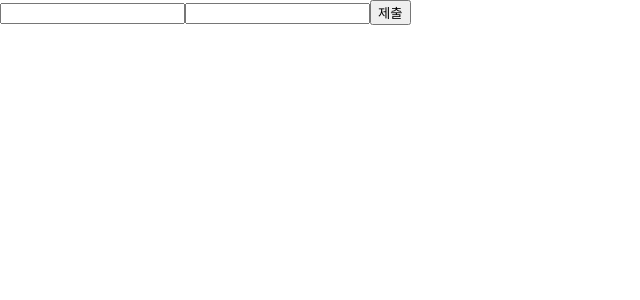
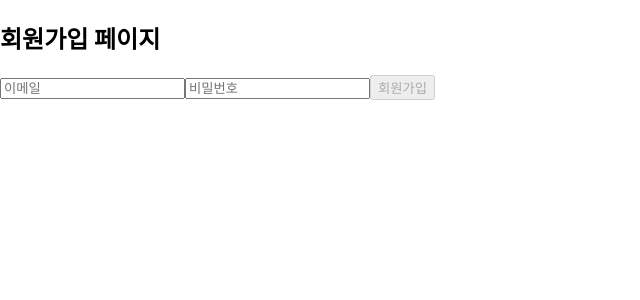
Before and after one commit to JulyK9/wanted-pre-onboarding-frontend-last, a React (Create React App) app: page /signup in a window 1280 px wide. Shown: the top 300 px of the page, without its empty margins (0-640 px from the left). Built offline with nearby package versions, Linux system fonts and the light colour scheme.

Commit message:
회원가입 페이지 로직 작성

```diff
--- a/src/pages/SignUp.jsx
+++ b/src/pages/SignUp.jsx
@@ -1,9 +1,80 @@
+import { useState, useEffect } from 'react';
+import { BASE_URL } from '../api/const';
+import { useNavigate } from 'react-router-dom';
+
 const SignUp = () => {
+  const [email, setEmail] = useState('');
+  const [password, setPassword] = useState('');
+  const [validCheck, setValidCheck] = useState(false);
+
+  const navigate = useNavigate();
+
+  const signUpHandler = async (e) => {
+    e.preventDefault();
+
+    const reqBody = {
+      email,
+      password,
+    };
+
+    const response = await fetch(`${BASE_URL}/auth/signup`, {
+      method: 'POST',
+      headers: {
+        'Content-Type': 'application/json',
+      },
+      body: JSON.stringify(reqBody),
+    });
+
+    if (response.ok) {
+      alert('로그인 성공. 회원가입 페이지로 이동합니다.');
+      navigate('/signin');
+    }
+
+    if (!response.ok) {
+      const responseDdata = await response.json();
+      throw new Error(
+        responseDdata.message || '회원가입에 문제가 발생했습니다.'
+      );
+    }
+  };
+
+  useEffect(() => {
+    if (!email || !email.includes('@')) {
+      console.log('유효하지 않은 이메일입니다.');
+      setValidCheck(false);
+    }
+    if (!password || password.length < 8) {
+      console.log('비밀번호는 8자 이상이어야 합니다');
+      setValidCheck(false);
+      return;
+    }
+    setValidCheck(true);
+  }, [email, password]);
+
   return (
     <>
-      <input data-testid="email-input" type="email" />
-      <input data-testid="password-input" type="password" />
-      <button data-testid="signup-button">제출</button>
+      <h2>회원가입 페이지</h2>
+      <form onSubmit={signUpHandler}>
+        <input
+          data-testid="email-input"
+          type="text"
+          required
+          placeholder="이메일"
+          value={email}
+          onChange={(e) => setEmail(e.target.value)}
+        />
+        <input
+          data-testid="password-input"
+          type="password"
+          required
+          placeholder="비밀번호"
+          value={password}
+          onChange={(e) => setPassword(e.target.value)}
+        />
+        <button data-testid="signup-button" disabled={!validCheck}>
+          회원가입
+        </button>
+      </form>
     </>
   );
 };
```
